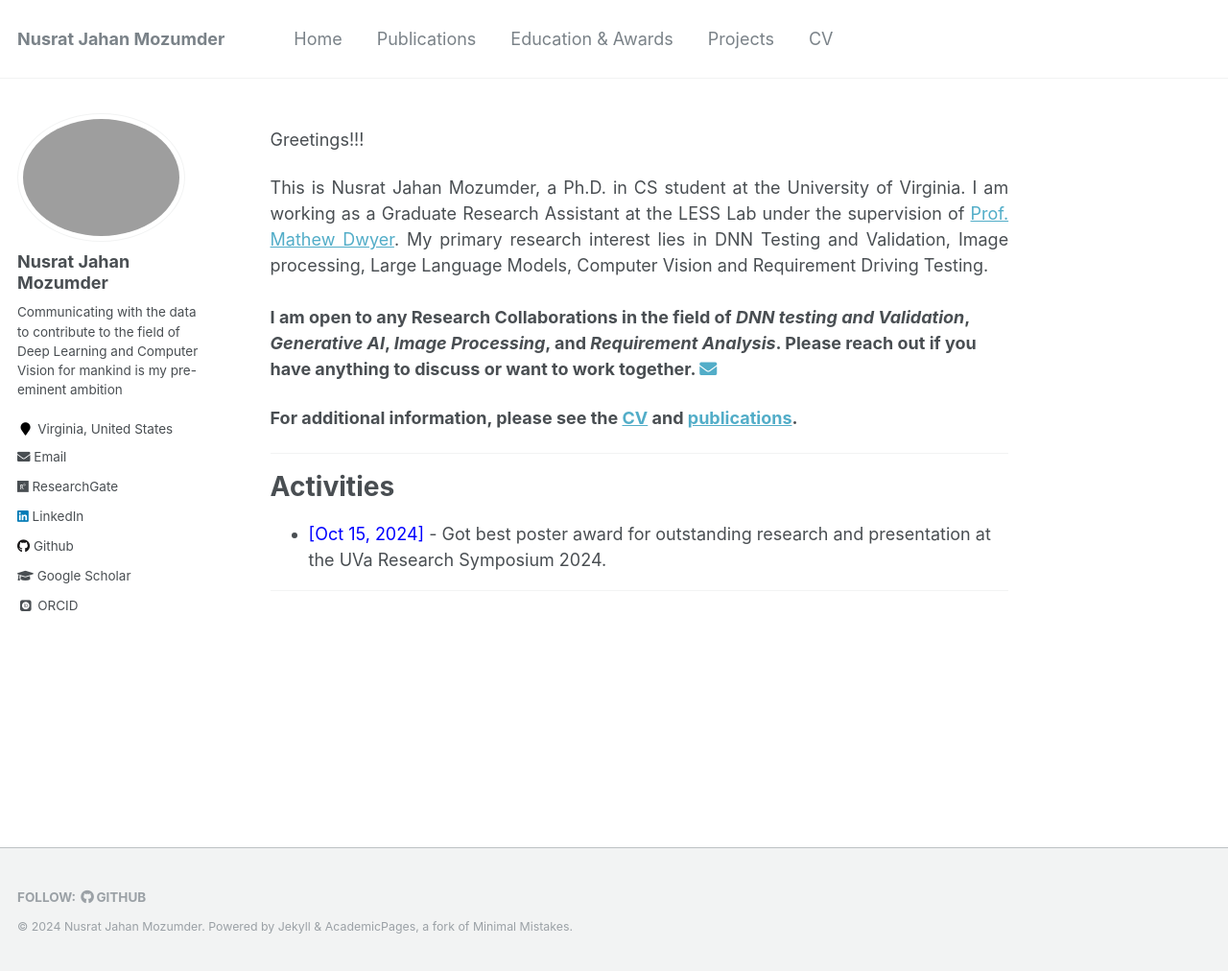
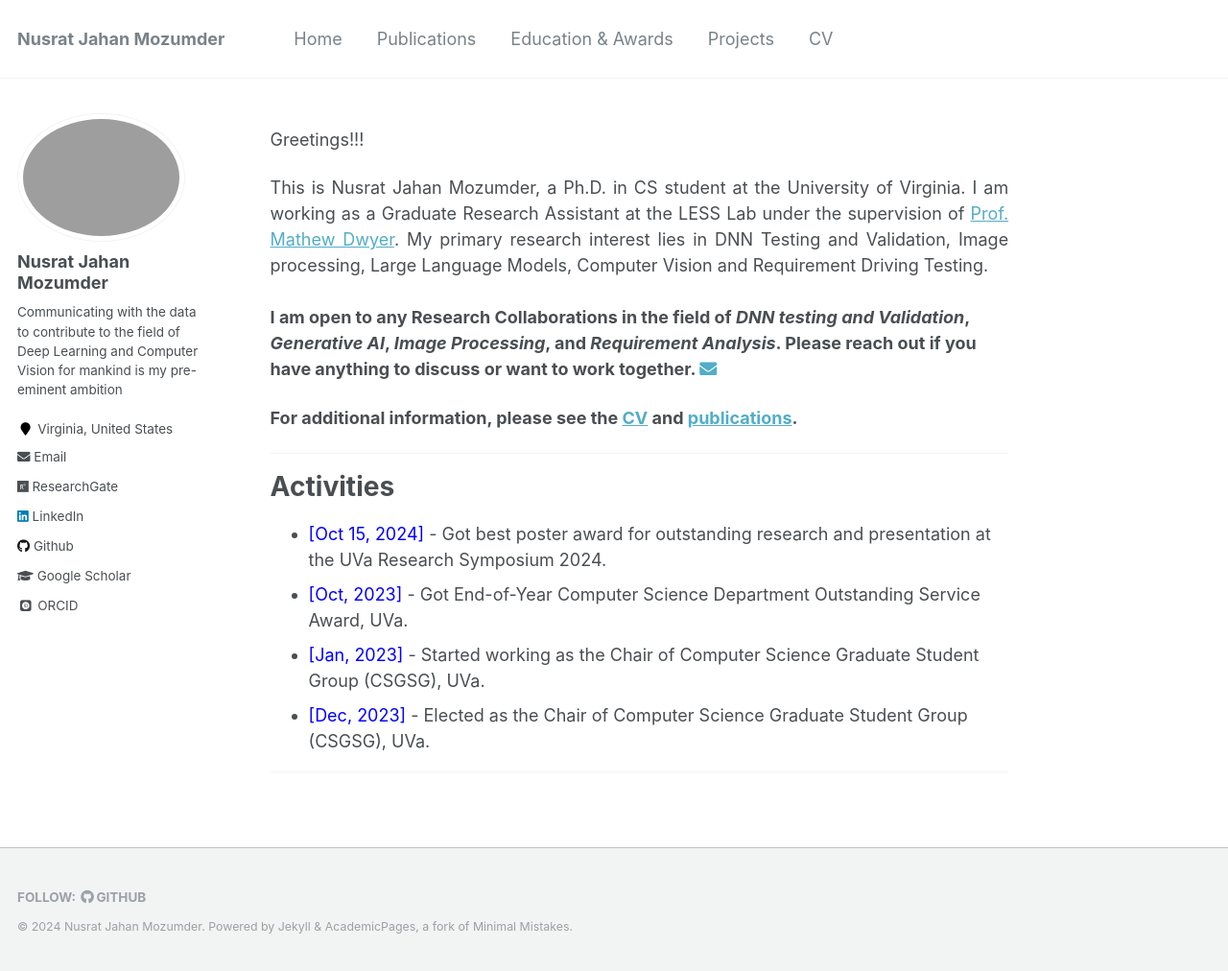
Before and after one commit to nusratdeeptee/nusratdeeptee.github.io, a Jekyll site: the page built from _pages/about.md, in a window 1280 px wide and 1012 px high. Shown: the whole window at 96% size. Built offline with Jekyll 4.4.1, drawn with Linux system fonts in a browser that asks for light colours; some web fonts are replaced; a script that is not in the unit is left out.

Commit message:
Update about.md

```diff
--- a/_pages/about.md
+++ b/_pages/about.md
@@ -23,6 +23,9 @@ This is Nusrat Jahan Mozumder, a Ph.D. in CS student at the University of Virgin
 
 # Activities
 * <span style="color:Blue"> [Oct 15, 2024] </span> - Got best poster award for outstanding research and presentation at the UVa Research Symposium 2024.
+* <span style="color:Blue"> [Oct, 2023] </span> - Got End-of-Year Computer Science Department Outstanding Service Award, UVa.
+* <span style="color:Blue"> [Jan, 2023] </span> - Started working as the Chair of Computer Science Graduate Student Group (CSGSG), UVa.
+* <span style="color:Blue"> [Dec, 2023] </span> - Elected as the Chair of Computer Science Graduate Student Group (CSGSG), UVa.
 
 <script type="text/javascript" src="//rf.revolvermaps.com/0/0/8.js?i=52vxgbx02tg&amp;m=0&amp;c=ff0000&amp;cr1=ffffff&amp;f=arial&amp;l=33" async="async"></script>
 
```
